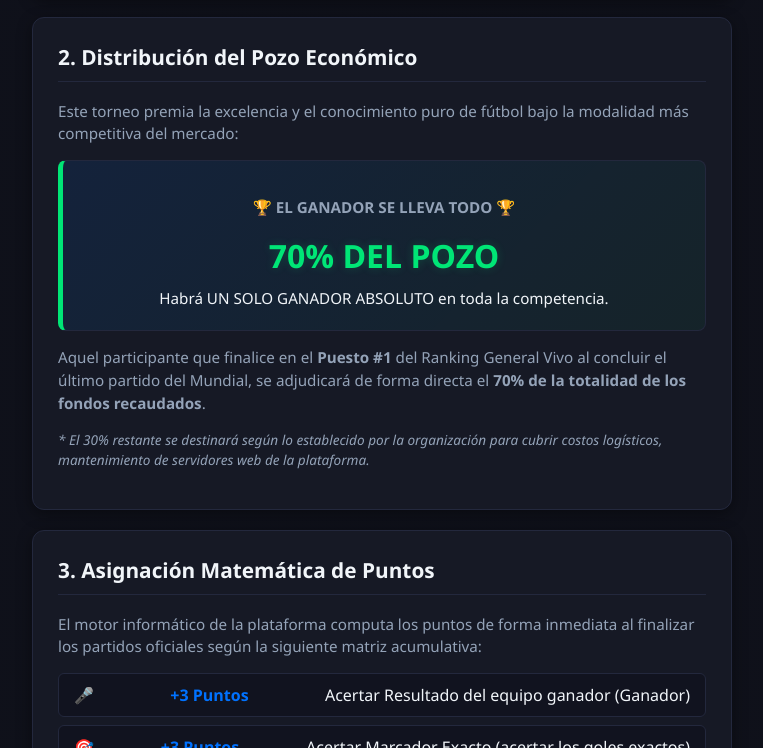
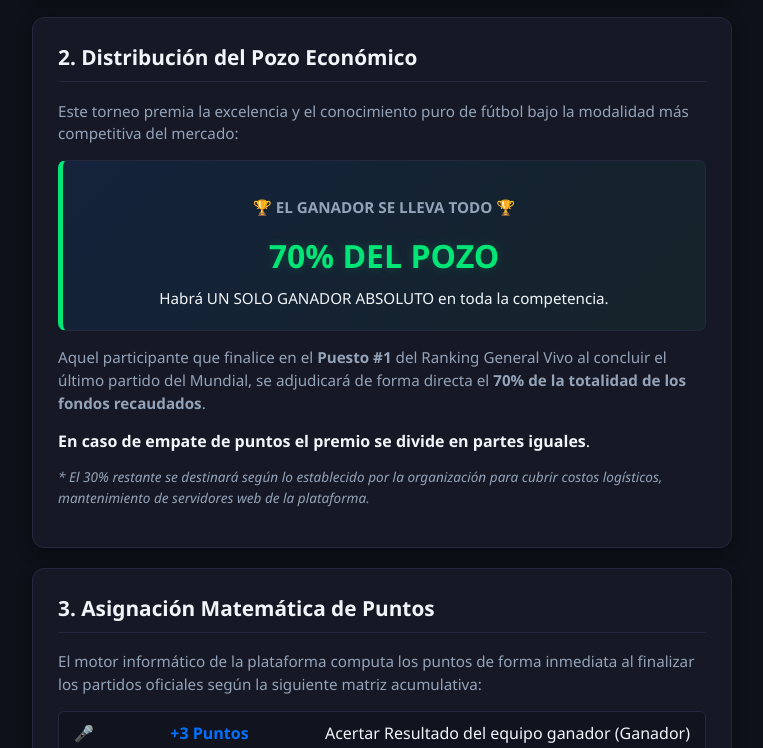
Before and after one commit to ferran0/Mundial2026QuinielaPro, a plain HTML site: page reglas.html in a window 1280 px wide. Shown: the part 684-1432 px from the top of the page, without its empty margins (258-1021 px from the left). Drawn offline with Linux system fonts and the light colour scheme.

Commit message:
Fix formatting issues in reglas.html

```diff
--- a/reglas.html
+++ b/reglas.html
@@ -156,6 +156,7 @@
         <ol>
             <li><strong>Formulario Obligatorio:</strong> Es requisito indispensable registrarse introduciendo el nombre completo, tu correo y subir la imagen de comprobacion de pago en el **Formulario de Google oficial**. No se tomarán válidos registros por chat o de palabra.</li>
             <li><strong>Verificación de Identidad:</strong> El nombre que ingreses en el formulario sera el que aparezca el sistema de quinielas.</li>
+
         </ol>
 
         <div class="alert-block">
@@ -174,6 +175,7 @@
             <p style="margin: 0; color: var(--text-main); font-weight: 500;">Habrá UN SOLO GANADOR ABSOLUTO en toda la competencia.</p>
         </div>
         <p>Aquel participante que finalice en el <strong>Puesto #1</strong> del Ranking General Vivo al concluir el último partido del Mundial, se adjudicará de forma directa el <strong>70% de la totalidad de los fondos recaudados</strong>.</p>
+        <strong>En caso de empate de puntos el premio se divide en partes iguales</strong>.</p>
         <p style="font-size: 0.85rem; color: var(--text-muted); font-style: italic;">* El 30% restante se destinará según lo establecido por la organización para cubrir costos logísticos, mantenimiento de servidores web de la plataforma.</p>
     </div>
 
```
